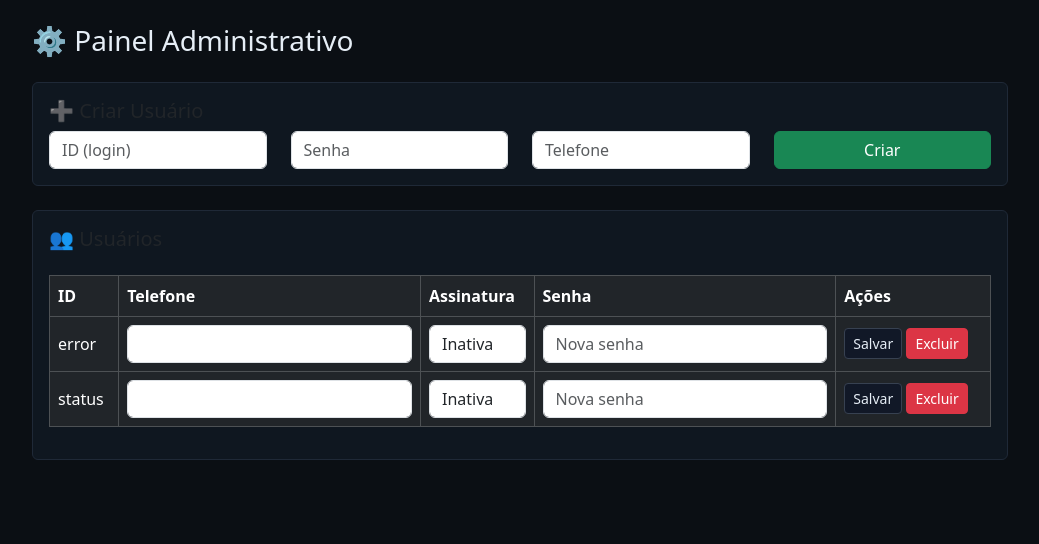
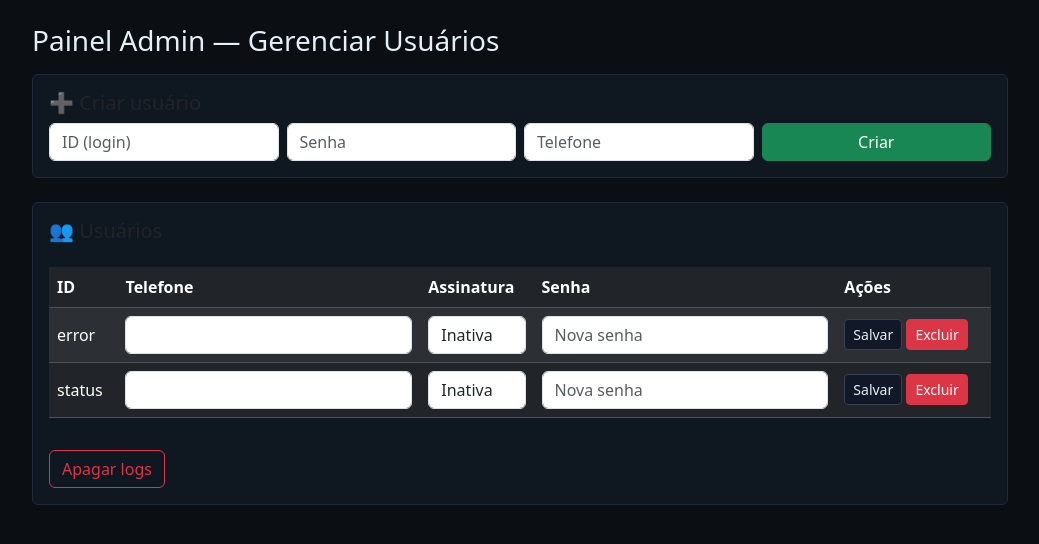
Before and after one commit to telegramsenderscript-lgtm/telegra--sender, a Flask app: template templates/admin.html in a window 1280 px wide. Shown: the part 56-600 px from the top of the page, without its empty margins (120-1159 px from the left). Run offline with Flask 3, Linux system fonts and the light colour scheme; the template is opened without the code that fills it, so the values that code supplies are empty.

Commit message:
Update admin.html

```diff
--- a/templates/admin.html
+++ b/templates/admin.html
@@ -1,11 +1,11 @@
 {% extends "base.html" %}
 {% block content %}
 
-<h3 class="mb-4">⚙️ Painel Administrativo</h3>
+<h3 class="mb-3">Painel Admin — Gerenciar Usuários</h3>
 
 <div class="card p-3 mb-4">
-    <h5>➕ Criar Usuário</h5>
-    <div class="row">
+  <h5>➕ Criar usuário</h5>
+  <div class="row g-2">
     <div class="col-md-3"><input id="new_uid" class="form-control" placeholder="ID (login)"></div>
     <div class="col-md-3"><input id="new_pass" class="form-control" placeholder="Senha"></div>
     <div class="col-md-3"><input id="new_phone" class="form-control" placeholder="Telefone"></div>
@@ -17,93 +17,83 @@
 
 <div class="card p-3">
   <h5>👥 Usuários</h5>
-    <table class="table table-dark table-bordered mt-3">
+  <table class="table table-dark table-striped mt-3">
     <thead>
       <tr>
-                <th>ID</th>
-                <th>Telefone</th>
-                <th>Assinatura</th>
-                <th>Senha</th>
-                <th>Ações</th>
+        <th>ID</th><th>Telefone</th><th>Assinatura</th><th>Senha</th><th>Ações</th>
       </tr>
     </thead>
     <tbody id="usersTable"></tbody>
   </table>
+
+  <div class="mt-3">
+    <button class="btn btn-outline-danger" onclick="clearLogs()">Apagar logs</button>
+  </div>
 </div>
 
+<script>
+async function jsonFetch(url, data){
+  const r = await fetch(url, {method:'POST', headers:{'Content-Type':'application/json'}, body: JSON.stringify(data)});
+  return r.json();
+}
 
-<script>
-function loadUsers() {
-    fetch("/admin/list")
-    .then(r => r.json())
-    .then(users => {
-        let html = "";
-        for (let uid in users) {
+function loadUsers(){
+  fetch('/admin/list').then(r=>r.json()).then(users=>{
+    let html = '';
+    for(const uid in users){
       const u = users[uid];
-            html += `
-            <tr>
+      html += `<tr>
         <td>${uid}</td>
-                <td><input class="form-control" id="p_${uid}" value="${u.phone || ""}"></td>
+        <td><input id="p_${uid}" class="form-control" value="${u.phone || ''}"></td>
         <td>
-                    <select class="form-control" id="a_${uid}">
-                        <option value="true" ${u.active ? "selected":""}>Ativa</option>
-                        <option value="false" ${!u.active ? "selected":""}>Inativa</option>
+          <select id="a_${uid}" class="form-control">
+            <option value="true" ${u.active ? 'selected':''}>Ativa</option>
+            <option value="false" ${!u.active ? 'selected':''}>Inativa</option>
           </select>
         </td>
-                <td><input class="form-control" id="s_${uid}" placeholder="Nova senha"></td>
+        <td><input id="s_${uid}" class="form-control" placeholder="Nova senha"></td>
         <td>
           <button class="btn btn-primary btn-sm" onclick="editUser('${uid}')">Salvar</button>
-                    <button class="btn btn-danger btn-sm" onclick="deleteUser('${uid}')">Excluir</button>
+          <button class="btn btn-danger btn-sm" onclick="delUser('${uid}')">Excluir</button>
         </td>
       </tr>`;
     }
-        document.getElementById("usersTable").innerHTML = html;
+    document.getElementById('usersTable').innerHTML = html;
   });
 }
 
-function createUser() {
-    fetch("/admin/create", {
-        method: "POST",
-        headers: {"Content-Type":"application/json"},
-        body: JSON.stringify({
-            uid: document.getElementById("new_uid").value,
-            password: document.getElementById("new_pass").value,
-            phone: document.getElementById("new_phone").value,
-            active: true
-        })
-    }).then(r=>r.json()).then(res=>{
-        alert("Usuário criado!");
-        loadUsers();
+function createUser(){
+  const uid = document.getElementById('new_uid').value.trim();
+  const pwd = document.getElementById('new_pass').value;
+  const phone = document.getElementById('new_phone').value;
+  if(!uid || !pwd){ alert('Preencha uid e senha'); return; }
+  jsonFetch('/admin/create', {uid, password: pwd, phone, active:true}).then(r=>{
+    if(r.status=='ok') { loadUsers(); alert('Criado'); }
+    else alert(JSON.stringify(r));
   });
 }
 
-function editUser(uid) {
-    fetch("/admin/edit",{
-        method:"POST",
-        headers:{"Content-Type":"application/json"},
-        body: JSON.stringify({
-            uid: uid,
-            password: document.getElementById("s_"+uid).value,
-            phone: document.getElementById("p_"+uid).value,
-            active: document.getElementById("a_"+uid).value === "true"
-        })
-    }).then(r=>r.json()).then(res=>{
-        alert("Salvo!");
-        loadUsers();
-    })
+function editUser(uid){
+  const pwd = document.getElementById('s_'+uid).value;
+  const phone = document.getElementById('p_'+uid).value;
+  const active = document.getElementById('a_'+uid).value === 'true';
+  jsonFetch('/admin/edit', {uid, password: pwd, phone, active}).then(r=>{
+    if(r.status=='ok'){ loadUsers(); alert('Salvo'); } else alert(JSON.stringify(r));
+  });
 }
 
-function deleteUser(uid) {
-    if(!confirm("Excluir usuário?")) return;
+function delUser(uid){
+  if(!confirm('Excluir usuário?')) return;
+  jsonFetch('/admin/delete', {uid}).then(r=>{
+    if(r.status=='ok'){ loadUsers(); alert('Removido'); } else alert(JSON.stringify(r));
+  });
+}
 
-    fetch("/admin/delete",{
-        method:"POST",
-        headers:{"Content-Type":"application/json"},
-        body: JSON.stringify({ uid })
-    }).then(r=>r.json()).then(res=>{
-        alert("Excluído!");
-        loadUsers();
-    })
+function clearLogs(){
+  if(!confirm('Apagar todos os logs?')) return;
+  jsonFetch('/admin/clear_logs', {}).then(r=>{
+    if(r.status=='ok'){ alert('Logs apagados'); } else alert(JSON.stringify(r));
+  });
 }
 
 loadUsers();
```
Lines whose indentation alone changed are shown as unchanged.
